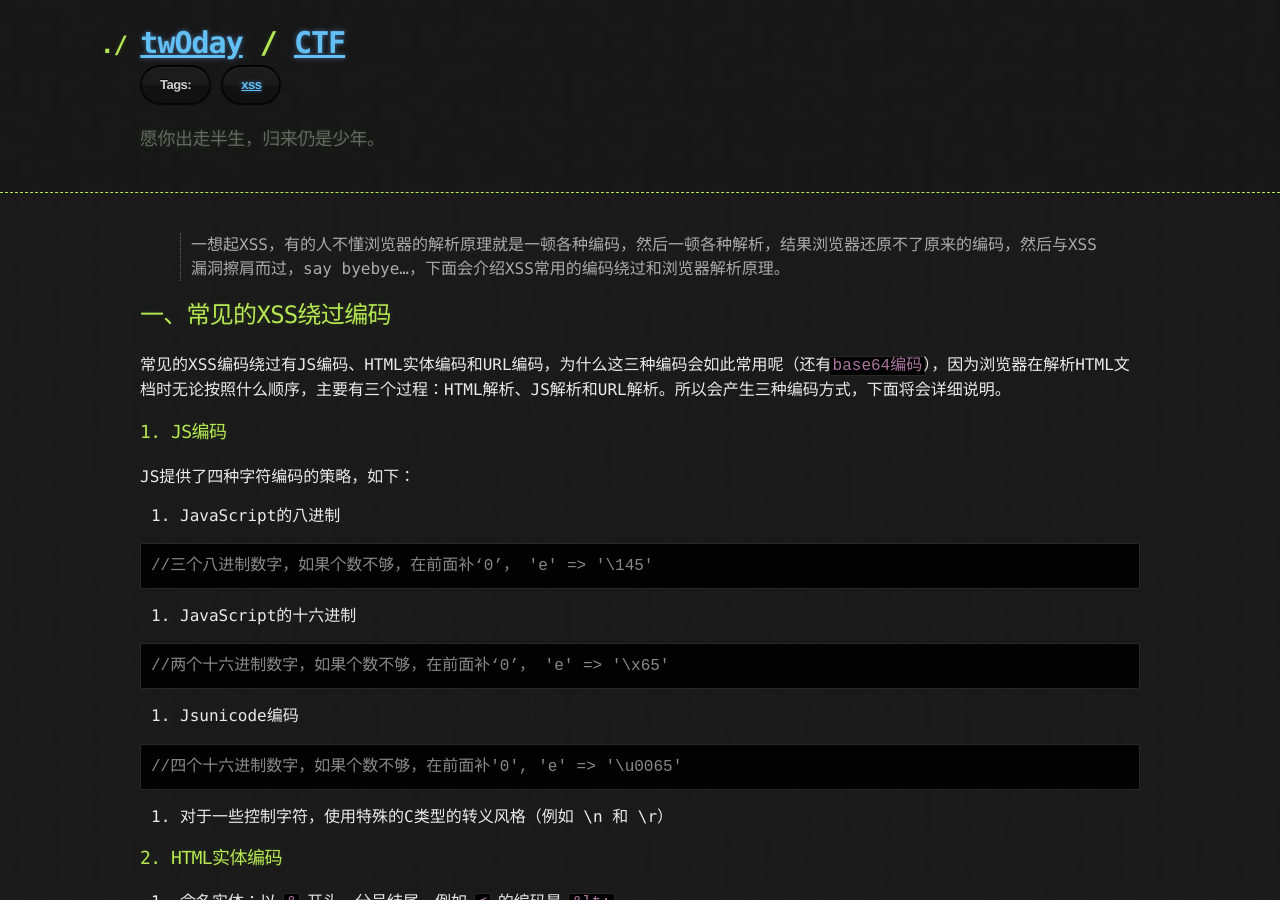
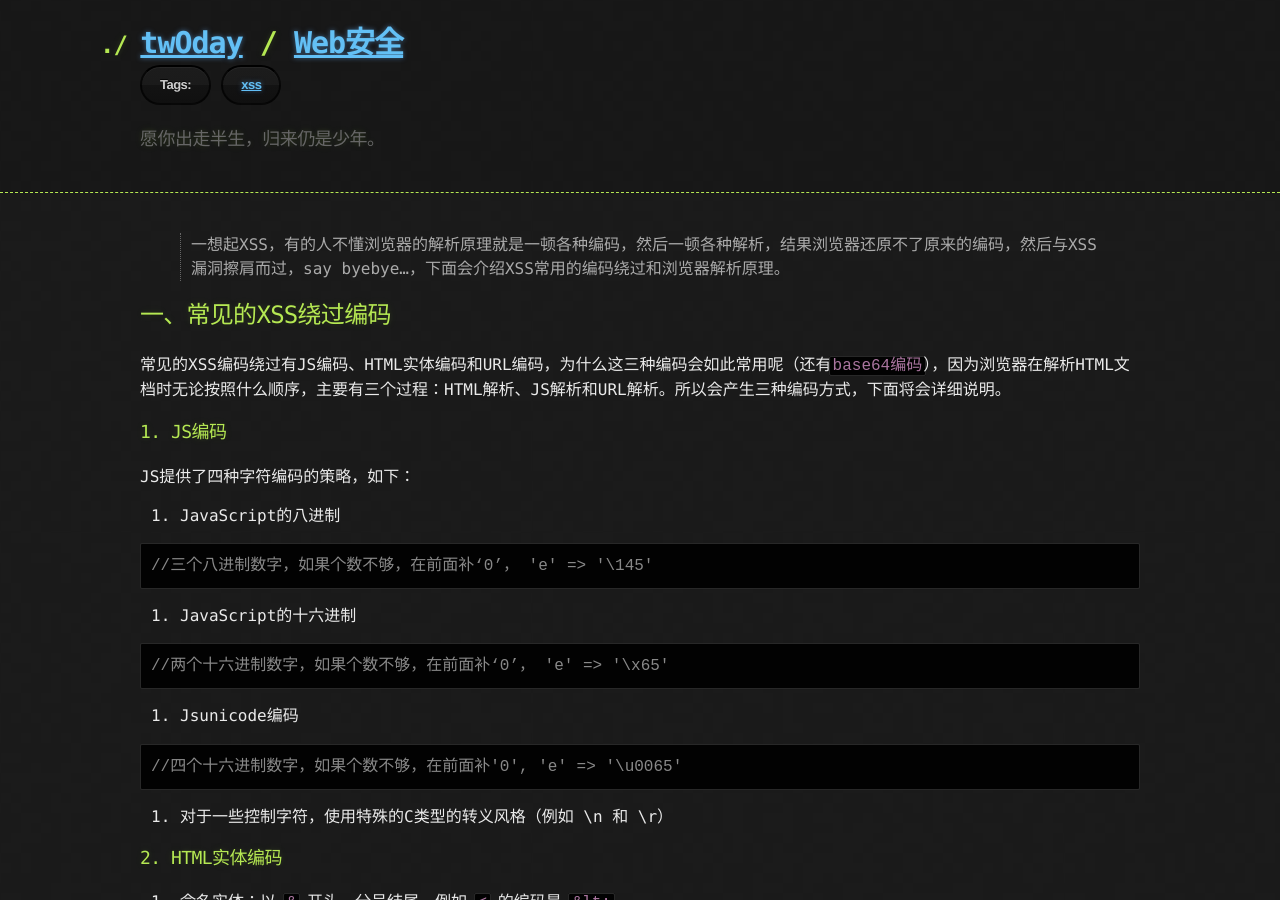
Before and after one commit to threeworld/threeworld.gitHub.io, a Jekyll site: the page built from _posts/2018-11-16-XSS编码和浏览器原理.md, in a window 1280 px wide and 900 px high. Built offline with Jekyll 4.4.1, drawn with Linux system fonts in a browser that asks for light colours.

Commit message:
Update 2018-11-16-XSS编码和浏览器原理.md

```diff
--- a/_posts/2018-11-16-XSS编码和浏览器原理.md
+++ b/_posts/2018-11-16-XSS编码和浏览器原理.md
@@ -1,6 +1,6 @@
 ---
 layout: default
-category: CTF
+category: Web安全
 tags: [xss]
 ---
 
```
